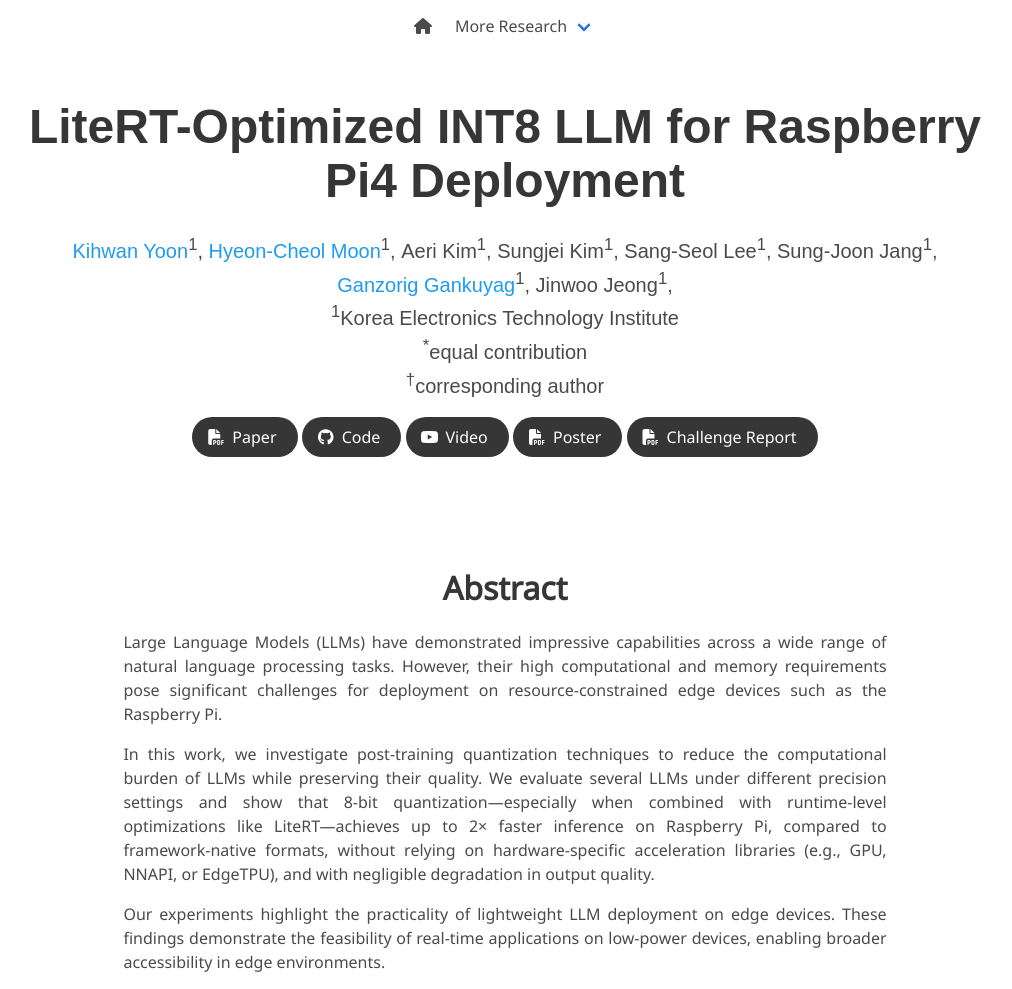
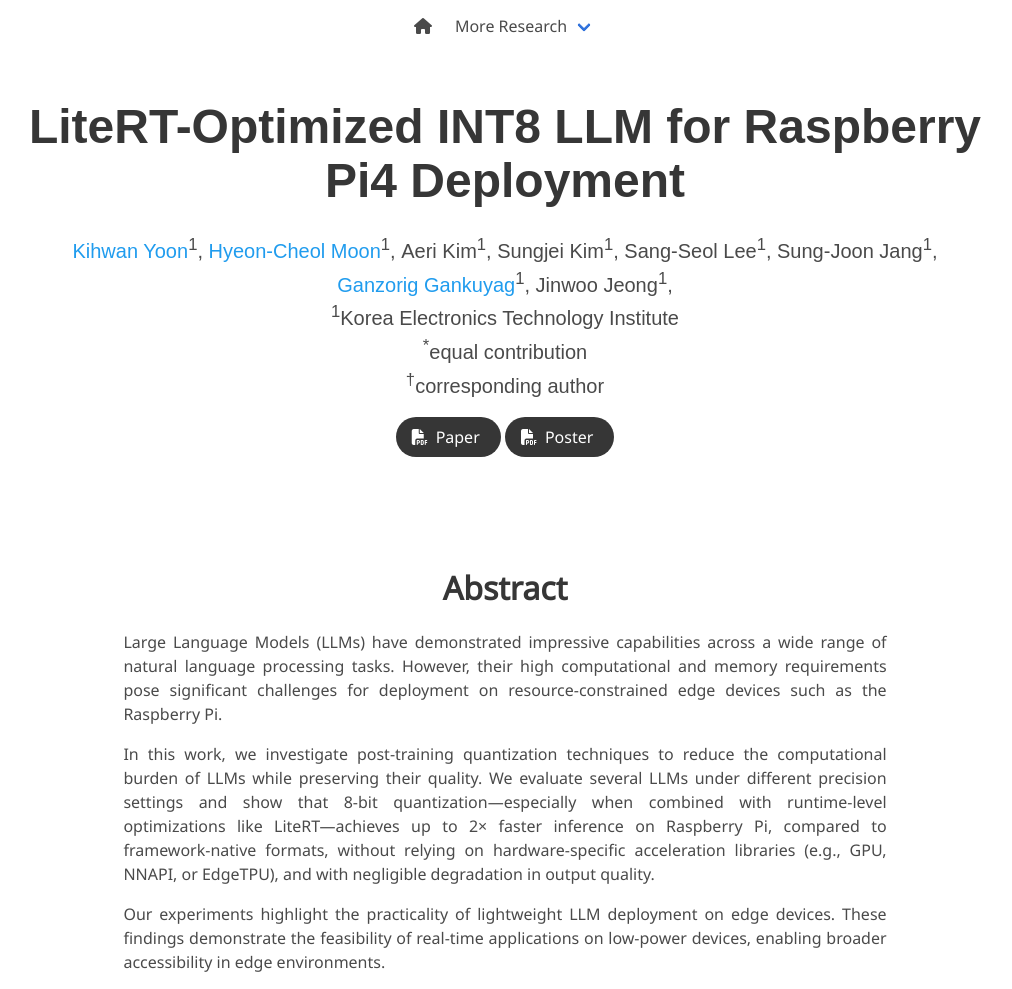
Before and after one commit to rlghksdbs/efficient_llm_page, a plain HTML site: page index.html in a window 1280 px wide. Shown: the top 989 px of the page, without its empty margins (135-1147 px from the left). Drawn offline with nearby package versions, Linux system fonts and the light colour scheme; some icons are missing; a web font is replaced by a local one.

Commit message:
Update index.html

```diff
--- a/index.html
+++ b/index.html
@@ -127,7 +127,7 @@
                 </a>
               </span>
               <!-- Code Link. -->
-              <span class="link-block">
+              <!-- <span class="link-block">
                 <a href="https://github.com/rlghksdbs/CASR.git"
                    class="external-link button is-normal is-rounded is-dark">
                   <span class="icon">
@@ -135,9 +135,9 @@
                   </span>
                   <span>Code</span>
                   </a>
-              </span>
+              </span> -->
               <!-- Presentation Link. -->
-              <span class="link-block">
+              <!-- <span class="link-block">
                 <a href=""
                    class="external-link button is-normal is-rounded is-dark">
                   <span class="icon">
@@ -145,7 +145,7 @@
                   </span>
                   <span>Video</span>
                   </a>
-              </span>
+              </span> -->
               <!-- Poster Link. -->
               <span class="link-block">
                 <a href=""
@@ -157,7 +157,7 @@
                   </a>
               </span>
               <!-- Report Paper. -->
-              <span class="link-block">
+              <!-- <span class="link-block">
                 <a href=""
                    class="external-link button is-normal is-rounded is-dark">
                   <span class="icon">
@@ -165,7 +165,7 @@
                   </span>
                   <span>Challenge Report</span>
                   </a>
-              </span>
+              </span> -->
             </div>
 
           </div>
```
